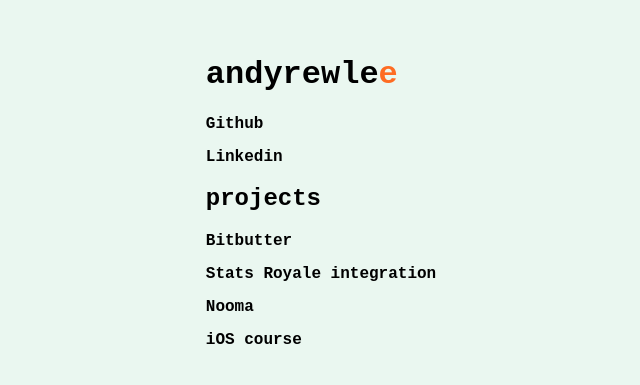
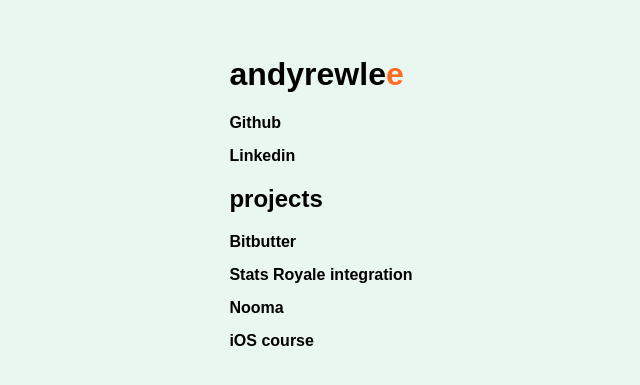
Before and after one commit to andyrewlee/andyrewlee, a React (Create React App) app: page / in a window 1280 px wide. Shown: the part 175-560 px from the top of the page, without its empty margins (319-959 px from the left). Built offline with nearby package versions, Linux system fonts and the light colour scheme.

Commit message:
Remove monospace font

```diff
--- a/src/App.css
+++ b/src/App.css
@@ -1,7 +1,5 @@
 html, body, #root, .App {
   height: 100%;
-  font-family: monospace;
-  font-size: 16px;
 }
 
 a {
```
